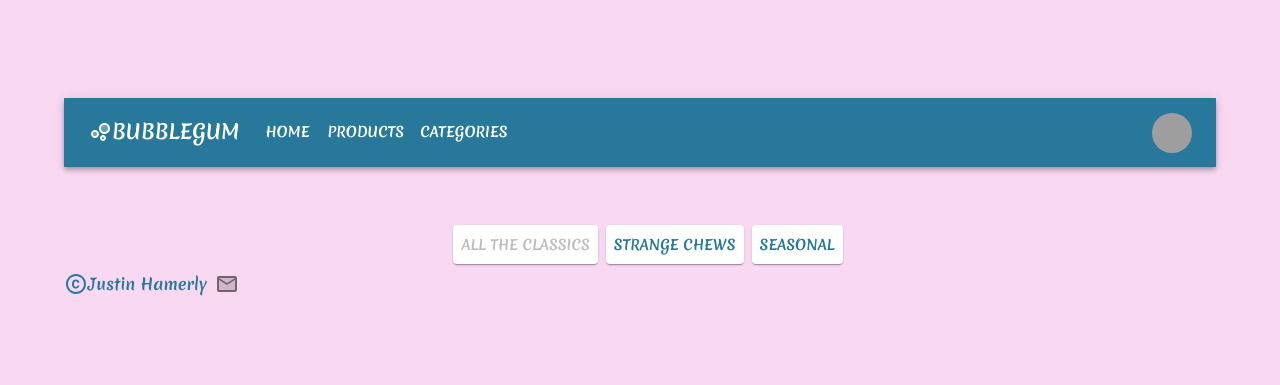
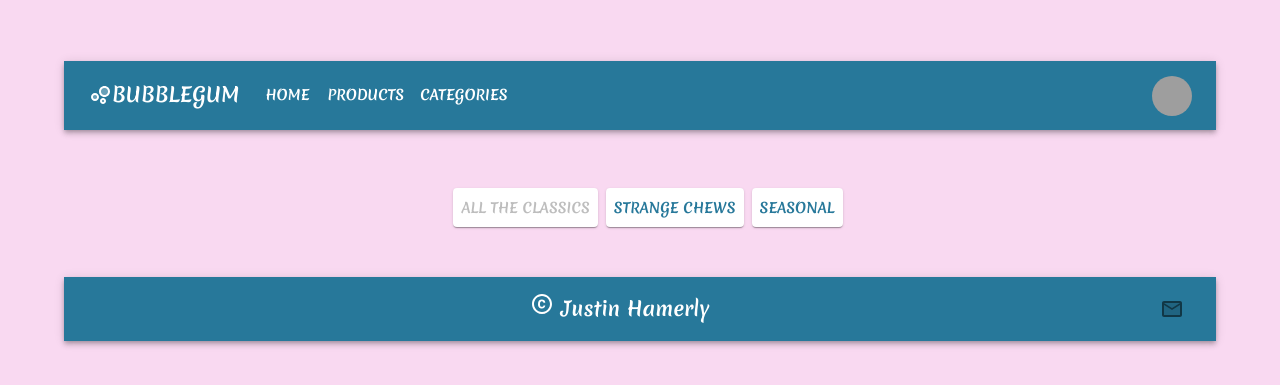
Before and after one commit to JustinHamerly/virtual-storefront, a React (Create React App) app: page / in a window 1280 px wide. Shown: the part 199-584 px from the top of the page. Built offline with nearby package versions, Linux system fonts and the light colour scheme; grey boxes are pictures that could not be loaded.

Commit message:
fixed styling

```diff
--- a/src/components/footer/Footer.js
+++ b/src/components/footer/Footer.js
@@ -1,26 +1,22 @@
 import { Copyright, MailTwoTone } from "@mui/icons-material";
 import * as React from 'react';
 import Box from '@mui/material/Box';
-import { Typography, IconButton } from "@mui/material";
+import { Typography, IconButton, AppBar, Toolbar } from "@mui/material";
 
 export default function Footer() {
-  // const [anchorEl, setAnchorEl] = React.useState(null);
-  // const open = Boolean(anchorEl);
-  // const handleClick = (event) => {
-  //   setAnchorEl(event.currentTarget);
-  // };
-  // const handleClose = () => {
-  //   setAnchorEl(null);
-  // };
   return (
-    <React.Fragment>
-      <Box sx={{ display: 'flex', alignItems: 'center', textAlign: 'center' }}>
-        <Copyright />
-        <Typography sx={{ minWidth: 100 }}>Justin Hamerly</Typography>
-        <IconButton>
-          <MailTwoTone />
-        </IconButton>
+
+    <Box sx={{ flexGrow: 1 }}>
+      <AppBar position="static">
+        <Toolbar>
+          <Typography variant="h6" component="div" sx={{ flexGrow: 1 }}>
+            <Copyright /> Justin Hamerly
+          </Typography>
+          <IconButton>
+            <MailTwoTone />
+          </IconButton>
+        </Toolbar>
+      </AppBar>
     </Box>
-    </React.Fragment>
   );
 }
--- a/src/components/storefront/Categories.js
+++ b/src/components/storefront/Categories.js
@@ -1,9 +1,8 @@
 import { Grid, Card, Button } from "@mui/material";
 
 function Categories(props){
-  console.log(props);
   return(
-    <Grid sx={{ margin: '50px 0px 0px 0px',}} justifyContent="center" container spacing={1}>
+    <Grid sx={{ margin: '50px 0px',}} justifyContent="center" container spacing={1}>
     {props.current.category.categories.map((category, idx) => {
       if(!category.active){
         return (
```
